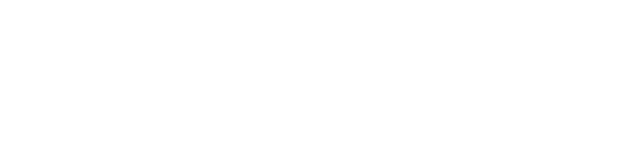
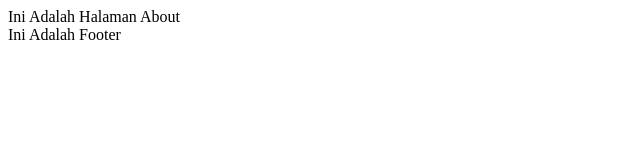
Before and after one commit to RakhaShidqi/BelajarGit, a plain HTML site: page about.html in a window 1280 px wide. Shown: the whole page, without its empty margins (0-640 px from the left). Drawn offline with Linux system fonts and the light colour scheme.

Commit message:
Update about.html

```diff
--- a/about.html
+++ b/about.html
@@ -6,6 +6,7 @@
     <title>Ini Adalah Halaman About</title>
 </head>
 <body>
-
+    <div>Ini Adalah Halaman About</div>
+    <footer>Ini Adalah Footer</footer>
 </body>
 </html>
```
